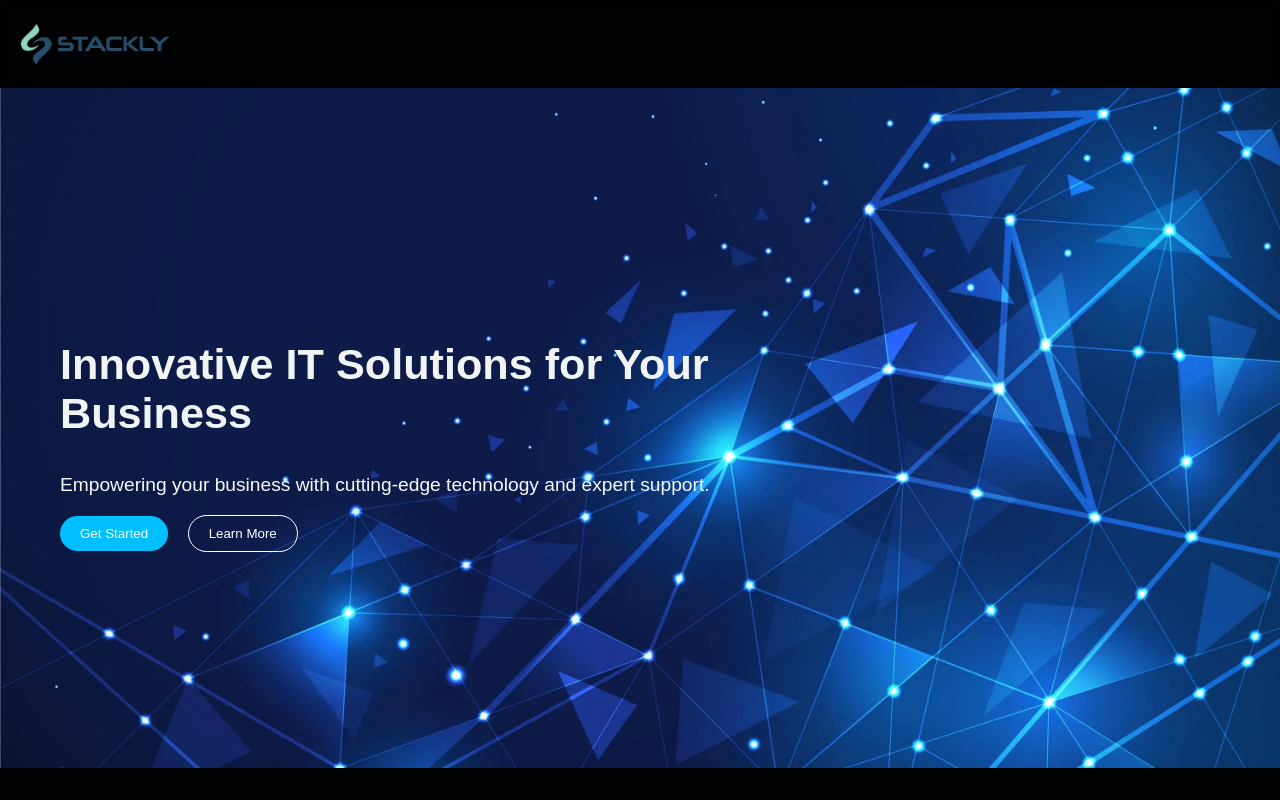
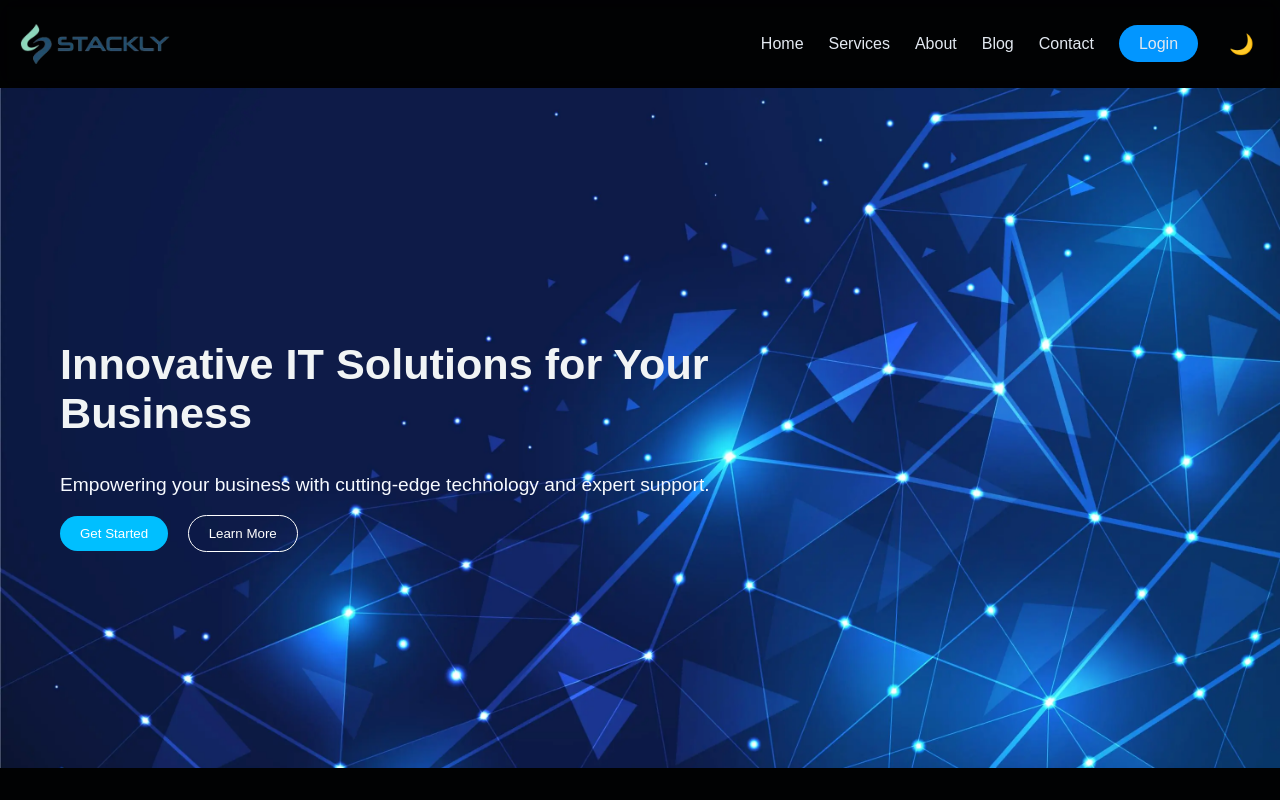
Before and after one commit to Manjunath0073/stackly-template, a plain HTML site: page index.html in a window 1280 px wide. Shown: the top 800 px of the page. Drawn offline with Linux system fonts and the light colour scheme.

Commit message:
nav-bar changes

```diff
--- a/style.css
+++ b/style.css
@@ -19,14 +19,17 @@ header {
     height:40px
 }
 
+.nav-item li a {
+    color: #e2e8f0;   /* light gray/white */
+    text-decoration: none;
+}
+
 .nav-item {
     display: flex;
     list-style: none;
     gap: 25px;
     align-items: center;
     transition: all 0.3s ease;
-    transform: translateY(-10px);
-    opacity: 0;
 }
 
 .nav-item.active {
@@ -41,13 +44,13 @@ nav ul {
     gap: 20px;
 }
 
-nav a {
-    color: #fff;
+.nav-item li a {
+    color: #e2e8f0;
     text-decoration: none;
-    transition: color 0.3s;
+    transition: 0.3s;
 }
 
-nav a:hover {
+.nav-item li a:hover {
     color: #00bffe;
 }
 
```
